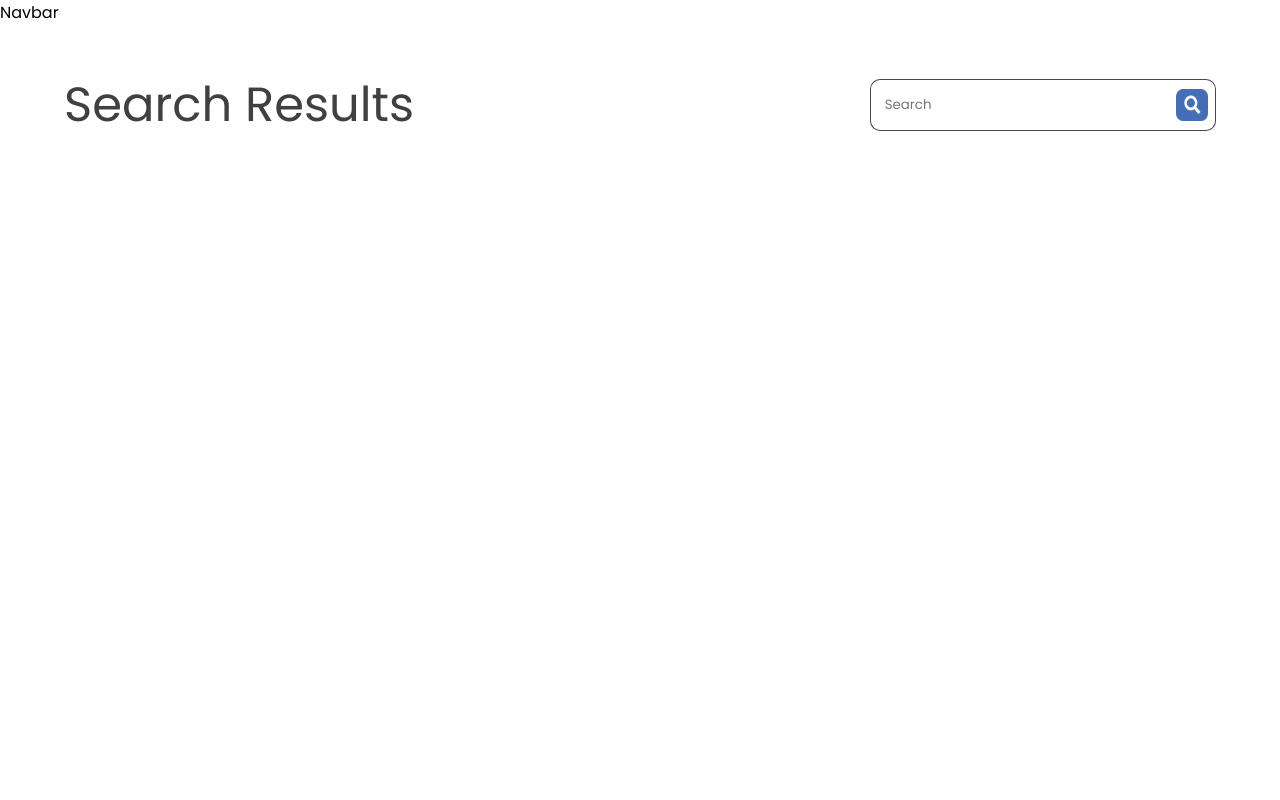
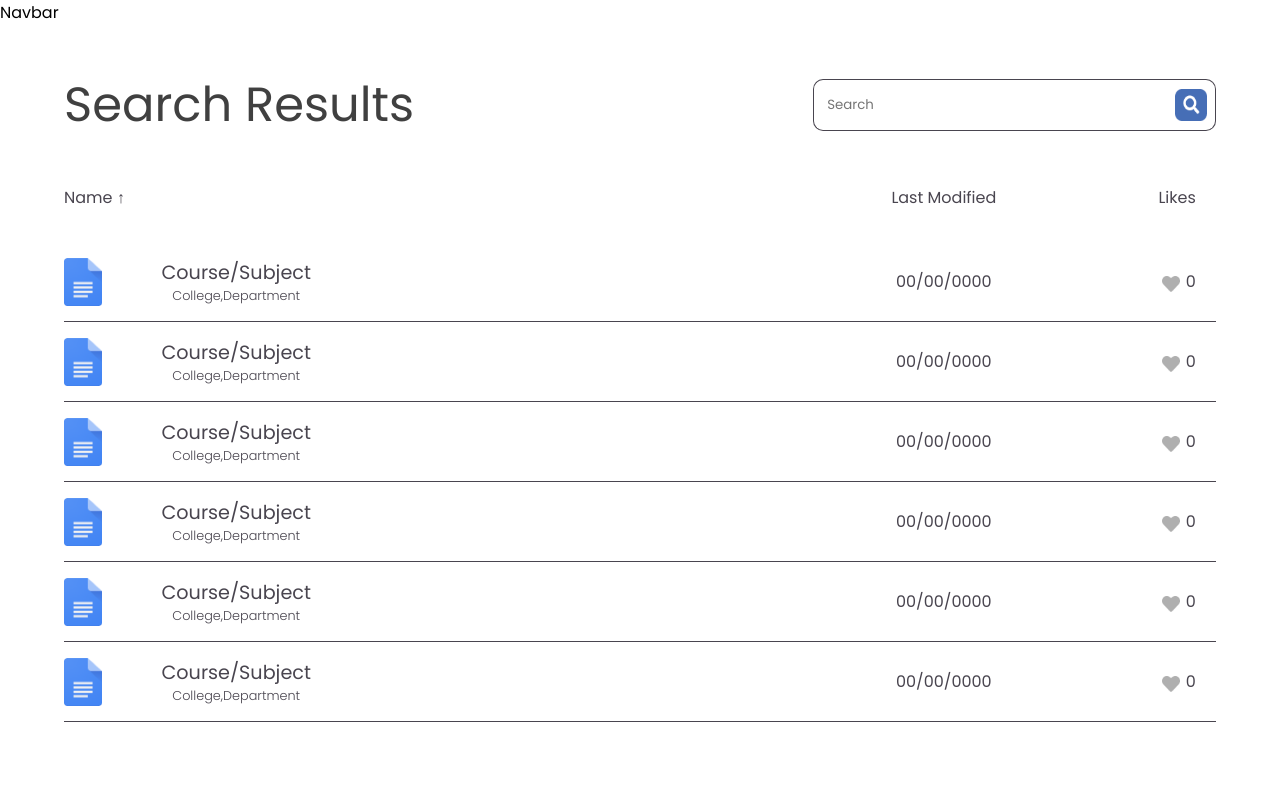
Before and after one commit to gdsc-nits-org/grafiny-client, a React (Vite) app: page /searchresults in a window 1280 px wide. Shown: the top 800 px of the page. Built offline with nearby package versions, Linux system fonts and the light colour scheme.

Commit message:
ADD: Searchitems component

```diff
--- a/src/Components/SearchResults/Searchresults.jsx
+++ b/src/Components/SearchResults/Searchresults.jsx
@@ -1,4 +1,5 @@
 import style from "./searchresults.module.scss";
+import { SearchResultsItem } from "../index";
 
 const SearchResults = () => {
   return (
@@ -20,6 +21,21 @@ const SearchResults = () => {
           </div>
         </div>
       </div>
+      <div className={style.columnheadingcontainer}>
+        <div className={style.leftcolumn}>Name &uarr;</div>
+        <div className={style.rightcolumn}>
+          <div className={style.leftitem}>Last Modified</div>
+          <div className={style.rightitem}>Likes</div>
+        </div>
+      </div>
+      <div className={style.searchitemscontainer}>
+        <SearchResultsItem />
+        <SearchResultsItem />
+        <SearchResultsItem />
+        <SearchResultsItem />
+        <SearchResultsItem />
+        <SearchResultsItem />
+      </div>
     </div>
   );
 };
--- a/src/Components/SearchResults/searchresults.module.scss
+++ b/src/Components/SearchResults/searchresults.module.scss
@@ -19,7 +19,7 @@
       justify-content: flex-end;
       align-items: center;
       .searchbar {
-        width: 60%;
+        width: 70%;
         height: 2.7em;
         display: flex;
         align-items: center;
@@ -62,6 +62,34 @@
         }
       }
     }
+  }
+  .columnheadingcontainer {
+    width: 100%;
+    display: flex;
+    justify-content: space-between;
+    font-weight: 400;
+    color: var(--gdsc-grayish-1-100);
+    margin-bottom: 2em;
+    .leftcolumn {
+      width: 65%;
+    }
+    .rightcolumn {
+      display: flex;
+      justify-content: space-around;
+      width: 35%;
+      .leftitem {
+        width: 65%;
+        text-align: center;
+      }
+      .rightitem {
+        width: 35%;
+        text-align: end;
+        padding-right: 5%;
+      }
+    }
+  }
+  .searchitemscontainer {
+    margin-bottom: 2em;
   }
 }
 
@@ -179,4 +207,21 @@
       }
     }
   }
+  .columnheadingcontainer {
+    .leftcolumn {
+      max-width: 50%;
+    }
+    .rightcolumn {
+      min-width: 50%;
+      justify-content: flex-end;
+      .leftitem {
+        width: 100%;
+        text-align: end;
+        margin-left: auto;
+      }
+      .rightitem {
+        display: none;
+      }
+    }
+  }
 }
--- /dev/null
+++ b/src/Components/SearchResultsItem/Searchresultsitem.jsx
@@ -0,0 +1,28 @@
+import style from "./searchresultsitem.module.scss";
+
+const SearchResultsItem = () => {
+  return (
+    <div className={style.itemcontainer}>
+      <div className={style.leftpart}>
+        <div className={style.bookiconcontainer}>
+          <img className={style.bookicon} src="/assets/bookicon.png" alt="bookicon" />
+        </div>
+        <div className={style.booktitlecontainer}>
+          <div className={style.title}>Course/Subject</div>
+          <div className={style.subtitle}>College,Department</div>
+        </div>
+      </div>
+      <div className={style.rightpart}>
+        <div className={style.leftitem}>00/00/0000</div>
+        <div className={style.rightitem}>
+          <div className={style.heartcontainer}>
+            <img className={style.heartimg} src="/assets/heart.png" alt="hearticon" />
+          </div>
+          <div className={style.likenumber}>0</div>
+        </div>
+      </div>
+    </div>
+  );
+};
+
+export default SearchResultsItem;
--- /dev/null
+++ b/src/Components/SearchResultsItem/searchresultsitem.module.scss
@@ -0,0 +1,56 @@
+.itemcontainer {
+  display: flex;
+  color: var(--gdsc-grayish-1-100);
+  height: 5em;
+  border-bottom: 1px solid var(--gdsc-grayish-1-100);
+  .leftpart {
+    width: 65%;
+    display: flex;
+    align-items: center;
+    .bookiconcontainer {
+      margin-right: 8%;
+      height: 3em;
+      .bookicon {
+        height: 100%;
+      }
+    }
+    .booktitlecontainer {
+      display: flex;
+      flex-direction: column;
+      justify-content: space-around;
+      align-items: center;
+      .title {
+        font-size: 1.2em;
+      }
+      .subtitle {
+        font-size: 0.8em;
+        font-weight: 300;
+      }
+    }
+  }
+  .rightpart {
+    width: 35%;
+    display: flex;
+    .leftitem {
+      width: 65%;
+      display: flex;
+      align-items: center;
+      justify-content: center;
+    }
+    .rightitem {
+      width: 35%;
+      display: flex;
+      align-items: center;
+      justify-content: flex-end;
+      padding-right: 5%;
+      align-items: center;
+      .heartcontainer {
+        height: 1em;
+        margin-right: 5%;
+        .heartimg {
+          height: 100%;
+        }
+      }
+    }
+  }
+}
--- a/src/Components/index.jsx
+++ b/src/Components/index.jsx
@@ -4,5 +4,6 @@ import Navbar from "./Navbar/Navbar";
 import Footer from "./Footer/Footer";
 import Landing from "./Landing/Landing";
 import Institutions from "./Institutions/Institutions";
+import SearchResultsItem from "./SearchResultsItem/Searchresultsitem";
 
-export { Button, Navbar, Explore, Footer, Landing, Institutions };
+export { Button, Navbar, Explore, Footer, Landing, Institutions, SearchResultsItem };
```
Also changed, not shown: public/assets/bookicon.png (added), public/assets/heart.png (added).
